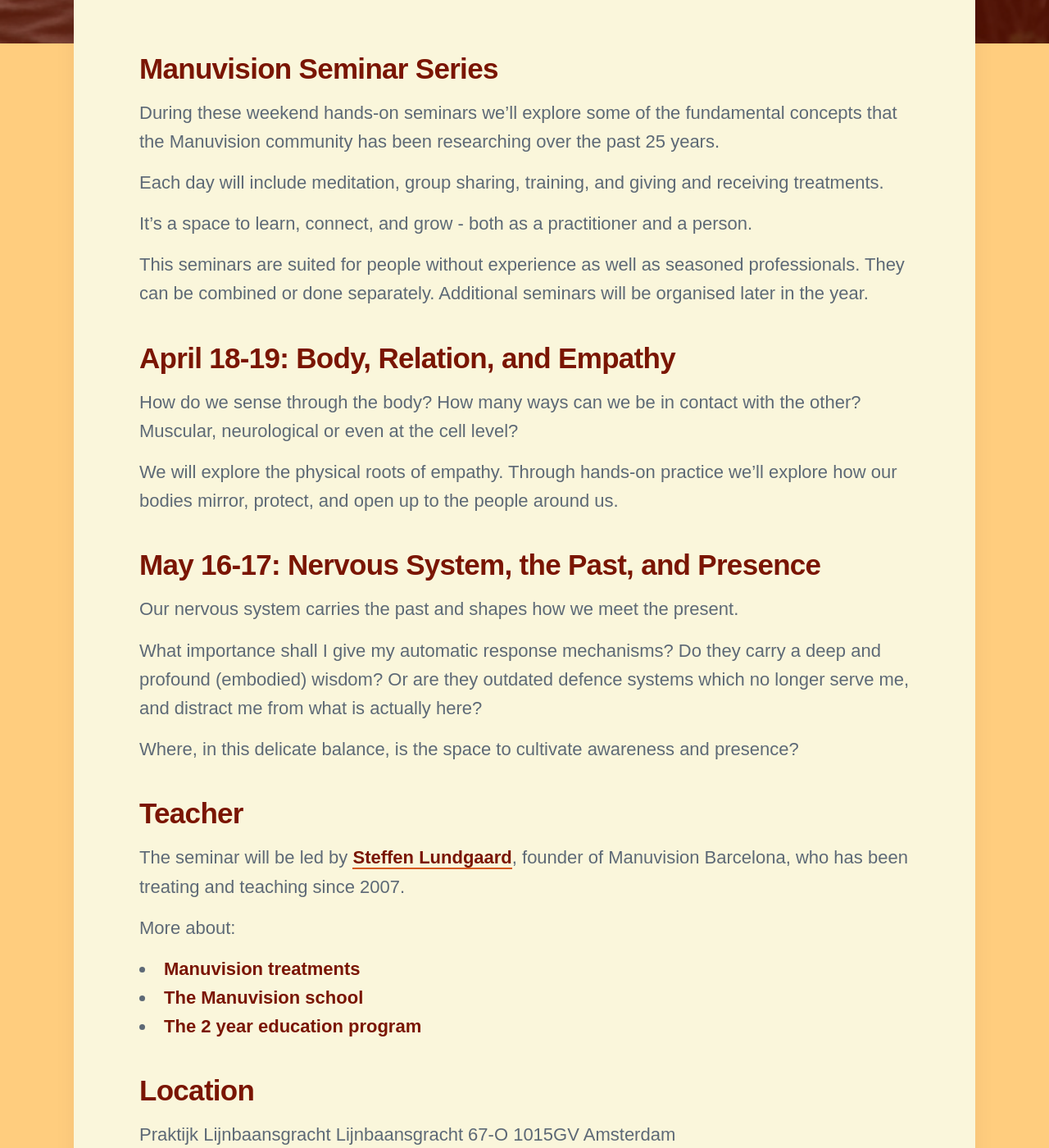
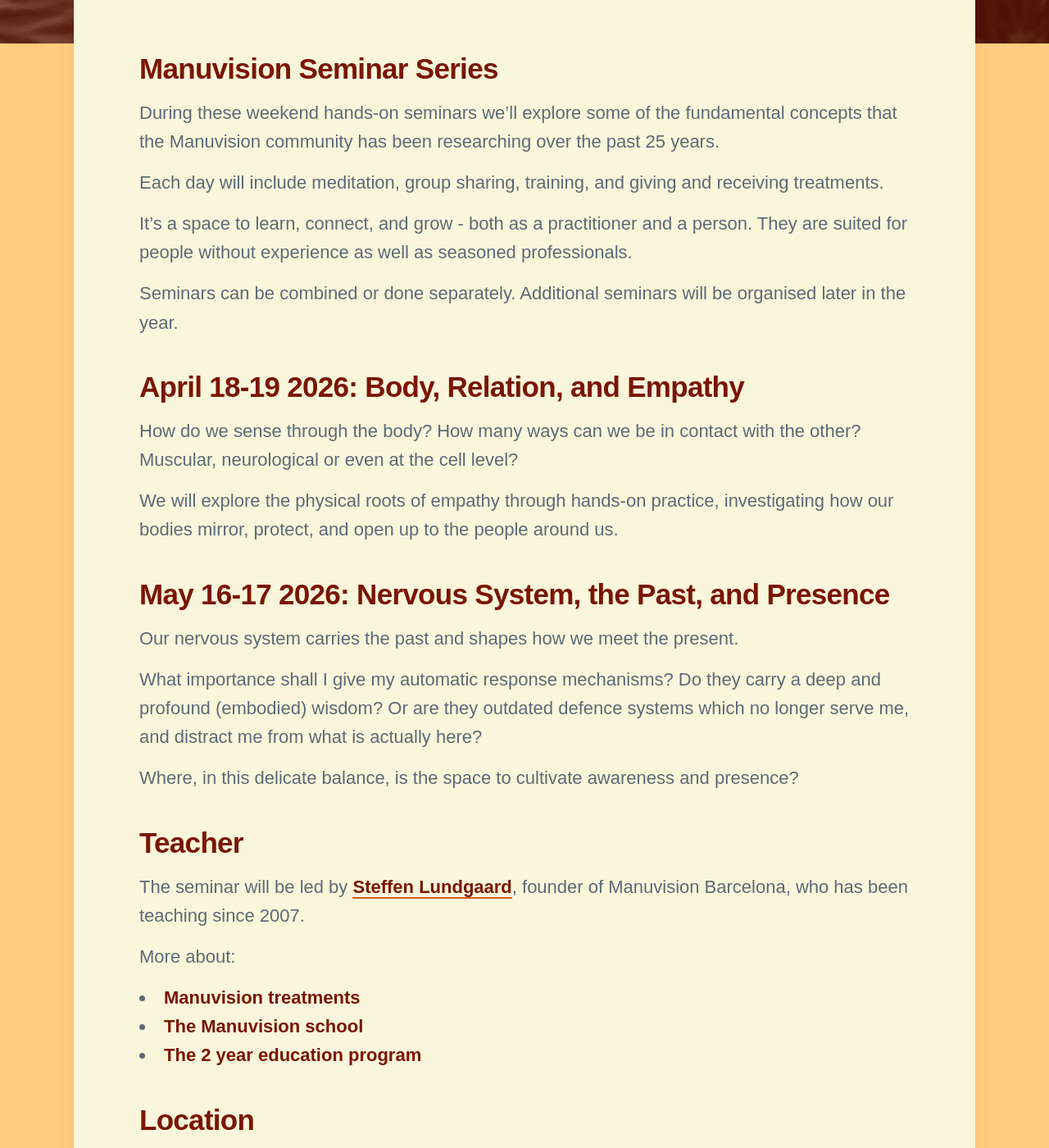
Before and after one commit to threekeytherapy/threekeytherapy.com, a Jekyll site: the page built from _workshops/seminar.md, in a window 1280 px wide and 1400 px high, scrolled down 727 px. Shown: the whole window at 82% size. Built offline with Jekyll 4.4.1, drawn with Linux system fonts in a browser that asks for light colours; nearby versions of some CDN libraries; some web fonts are replaced; some of the changed text lies outside the part shown.

Commit message:
updates seminar

```diff
--- a/_workshops/seminar.md
+++ b/_workshops/seminar.md
@@ -15,19 +15,20 @@
 Each day will include meditation, group sharing, training, and giving and receiving treatments.
 
 It’s a space to learn, connect, and grow - both as a practitioner and a person.
+They are suited for people without experience as well as seasoned professionals.
 
-This seminars are suited for people without experience as well as seasoned professionals.
-They can be combined or done separately.
+Seminars can be combined or done separately.
 Additional seminars will be organised later in the year.
 
-## April 18-19: Body, Relation, and Empathy
+## April 18-19 2026: Body, Relation, and Empathy
 
-How do we sense through the body? How many ways can we be in contact with the other? Muscular, neurological or even at the cell level?
+How do we sense through the body?
+How many ways can we be in contact with the other?
+Muscular, neurological or even at the cell level?
 
-We will explore the physical roots of empathy.
-Through hands-on practice we’ll explore how our bodies mirror, protect, and open up to the people around us.
+We will explore the physical roots of empathy through hands-on practice, investigating how our bodies mirror, protect, and open up to the people around us.
 
-## May 16-17: Nervous System, the Past, and Presence
+## May 16-17 2026: Nervous System, the Past, and Presence
 
 Our nervous system carries the past and shapes how we meet the present.
 
@@ -39,7 +40,7 @@
 
 ## Teacher
 
-The seminar will be led by [Steffen Lundgaard](https://manuvision.es/en/steffen-en/), founder of Manuvision Barcelona, who has been treating and teaching since 2007.
+The seminar will be led by [Steffen Lundgaard](https://manuvision.es/en/steffen-en/), founder of Manuvision Barcelona, who has been teaching since 2007.
 
 More about:
 * [Manuvision treatments](../bodytherapy)
```
Also changed, not shown: other parts of _workshops/seminar.md (+6 -6 lines).
